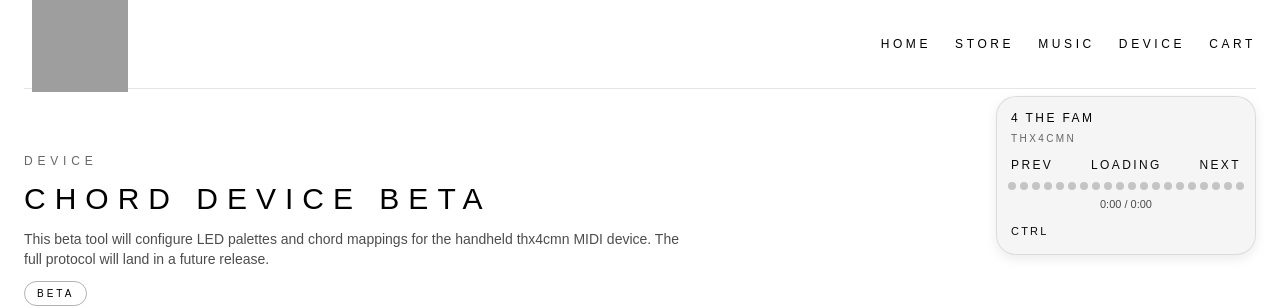
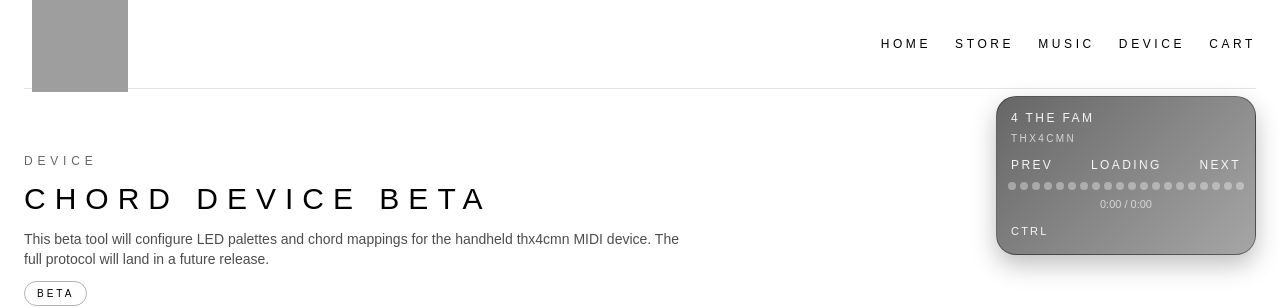
Before and after one commit to sphereisaiahmin-dev/thx4cmn-website, a Next.js app: page /device in a window 1280 px wide. Shown: the top 308 px of the page. Built offline with nearby package versions, Linux system fonts and the light colour scheme; no server answers; grey boxes are pictures that could not be loaded; a web font is replaced by a local one.

Commit message:
Increase font weight and darken audio widget

```diff
--- a/src/app/globals.css
+++ b/src/app/globals.css
@@ -16,6 +16,8 @@ body {
 body {
   @apply bg-canvas text-black antialiased;
   font-family: 'Doto', sans-serif;
+  font-size: 1.05rem;
+  font-weight: 500;
 }
 
 a {
--- a/src/styles/audio-player.css
+++ b/src/styles/audio-player.css
@@ -5,9 +5,14 @@
   width: min(260px, calc(100vw - 48px));
   padding: 12px 14px;
   border-radius: 20px;
-  background: rgba(0, 0, 0, 0.04);
-  border: 1px solid rgba(0, 0, 0, 0.1);
-  box-shadow: 0 4px 12px rgba(0, 0, 0, 0.08);
+  background: linear-gradient(
+    135deg,
+    rgba(0, 0, 0, 0.6),
+    rgba(0, 0, 0, 0.35)
+  );
+  border: 1px solid rgba(0, 0, 0, 0.35);
+  box-shadow: 0 10px 24px rgba(0, 0, 0, 0.25);
+  color: rgba(255, 255, 255, 0.92);
   font-family: 'Doto', sans-serif;
   z-index: 50;
 }
@@ -24,7 +29,7 @@
 
 .audio-player__artist {
   font-size: 10px;
-  color: rgba(0, 0, 0, 0.6);
+  color: rgba(255, 255, 255, 0.7);
 }
 
 .audio-player__controls {
@@ -41,7 +46,7 @@
 .audio-player__ab button {
   background: transparent;
   border: none;
-  color: #0b0b0b;
+  color: inherit;
   cursor: pointer;
   text-transform: uppercase;
   letter-spacing: 0.2em;
@@ -70,11 +75,11 @@
   width: 8px;
   height: 8px;
   border-radius: 999px;
-  background: rgba(0, 0, 0, 0.2);
+  background: rgba(255, 255, 255, 0.35);
 }
 
 .audio-player__dot.active {
-  background: #0b0b0b;
+  background: #ffffff;
 }
 
 .audio-player__dot.loop {
@@ -95,20 +100,20 @@
   margin-top: 10px;
   border-radius: 16px;
   padding: 10px;
-  background: rgba(0, 0, 0, 0.08);
+  background: rgba(255, 255, 255, 0.08);
 }
 
 .audio-player__speed-labels {
   display: flex;
   justify-content: space-between;
   font-size: 11px;
-  color: rgba(0, 0, 0, 0.6);
+  color: rgba(255, 255, 255, 0.7);
 }
 
 .audio-player__speed input[type='range'] {
   width: 100%;
   margin-top: 8px;
-  accent-color: #0b0b0b;
+  accent-color: #ffffff;
 }
 
 .audio-player__bottom {
```
